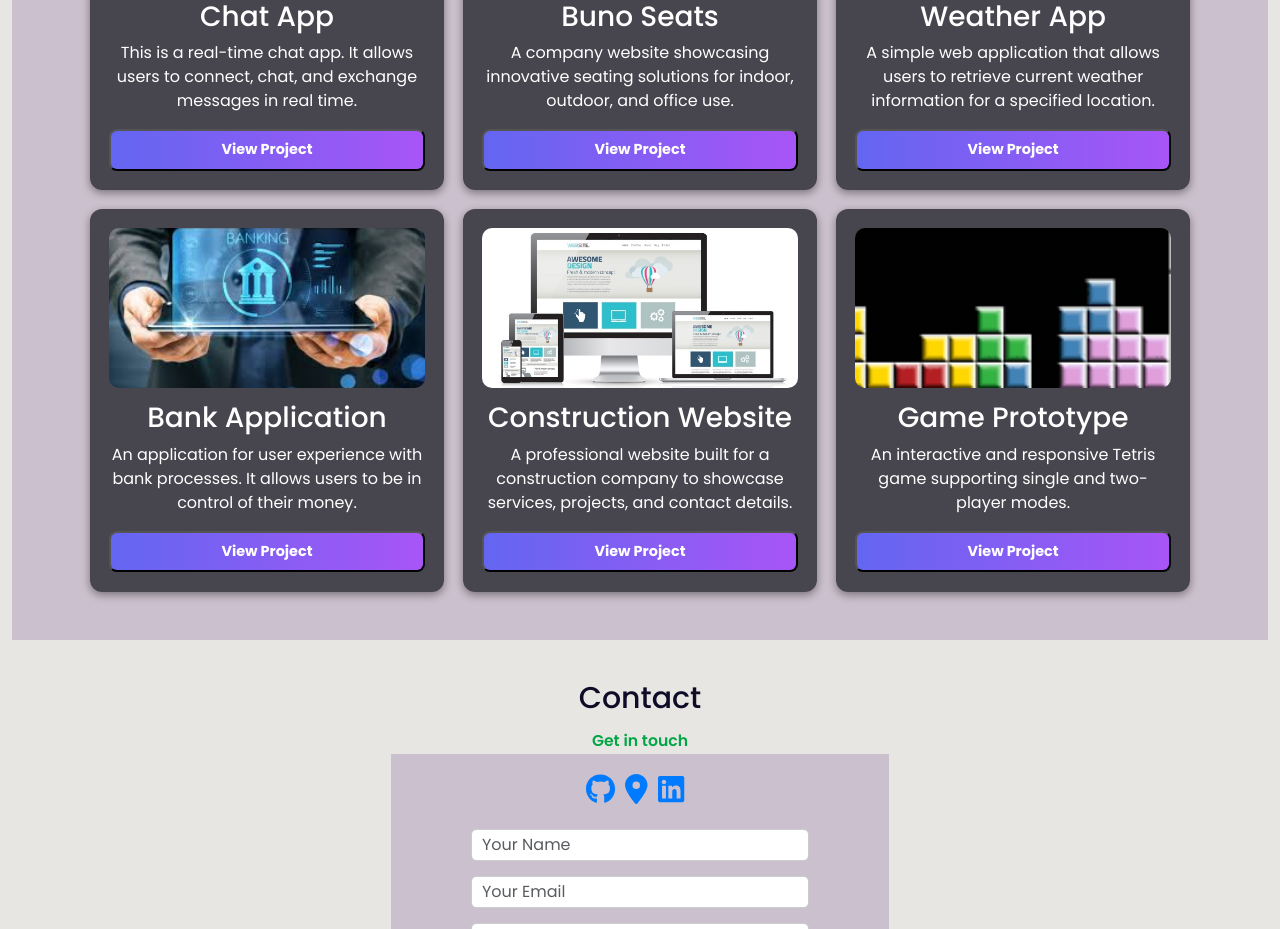
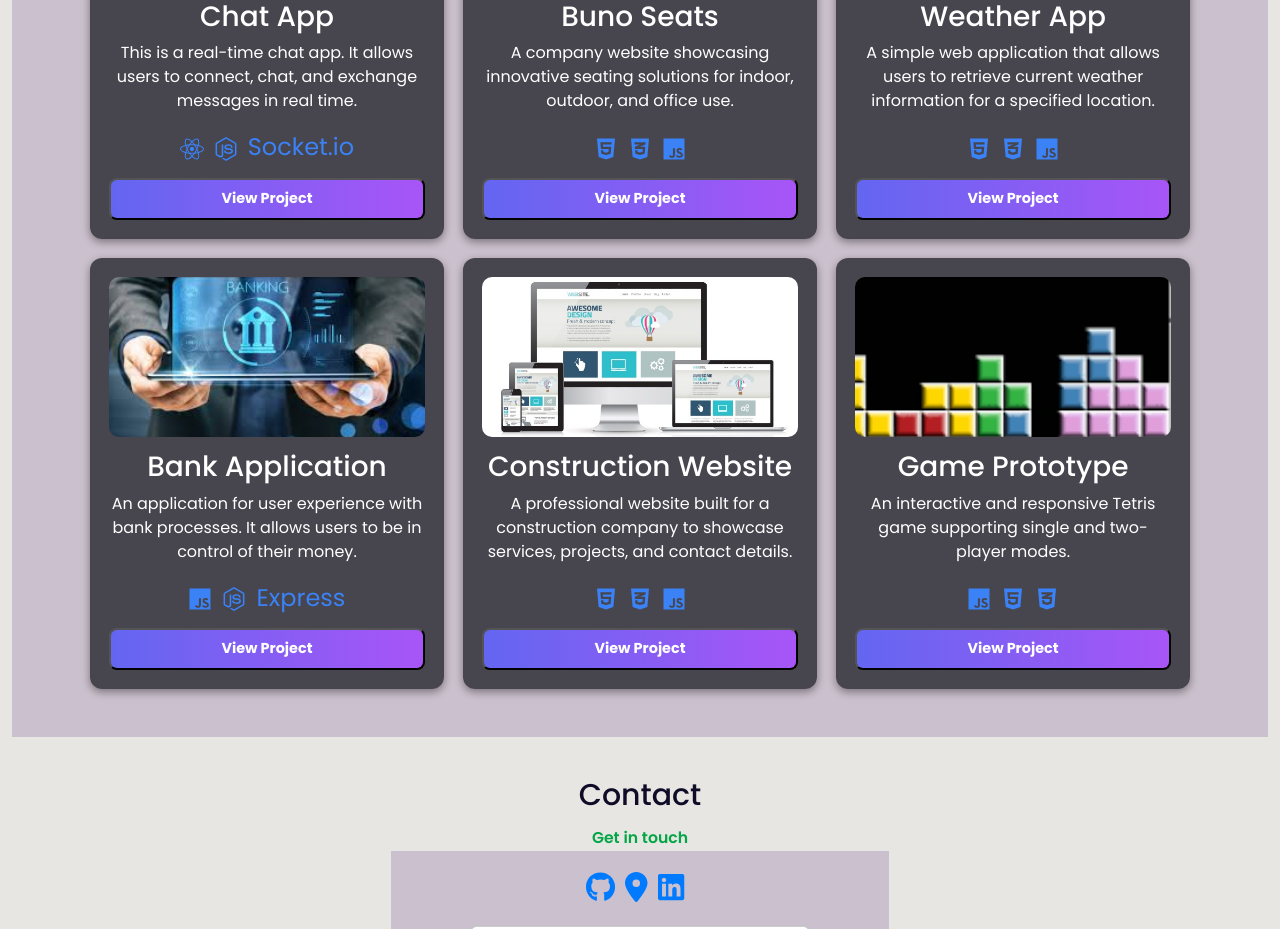
Before and after one commit to MfidiV/mfidiv_react_portfolio, a React (Create React App) app: page / in a window 1280 px wide. Shown: the part 2840-3769 px from the top of the page. Built offline with nearby package versions, Linux system fonts and the light colour scheme.

Commit message:
Added hover spin effect to tech stack icons

```diff
--- a/src/Sections/Projects/Projects.css
+++ b/src/Sections/Projects/Projects.css
@@ -94,6 +94,29 @@
   transition: all 0.3s ease;
 }
 
+.tech-stack {
+  display: flex;
+  justify-content: center;
+  gap: 10px;
+  margin-bottom: 10px;
+}
+
+.tech-icon {
+  font-size: 24px;
+  color: #3b82f6;
+  transition: transform 0.5s ease; /* Smooth transition */
+}
+
+.tech-icon:hover {
+  transform: rotate(360deg); /* Spins the icon */
+}
+
+
+.project-button {
+  margin-top: 10px;
+}
+
+
 /* Button Styling */
 .project-button {
   display: block;
--- a/src/Sections/Projects/Projects.jsx
+++ b/src/Sections/Projects/Projects.jsx
@@ -3,12 +3,22 @@ import { motion } from "framer-motion";
 import React from "react";
 import { Link } from "react-router-dom";
 import Button from "../../components/ui/button";
+import { FaReact, FaNodeJs, FaHtml5, FaCss3Alt, FaJs } from 'react-icons/fa'; // Importing some react icons
 import "./Projects.css"; // Import external CSS
 
-import projectData from '../../../src/components/assets/Data/projects.json';
+import projectData from '../../../src/components/assets/Data/projects.json'; // Your JSON data
 
 // Define categories for filtering
 const categories = ["All", "App", "Game", "Website"];
+
+// Map each tech to its icon
+const iconMapping = {
+  "React": <FaReact />,
+  "Node.js": <FaNodeJs />,
+  "HTML": <FaHtml5 />,
+  "CSS": <FaCss3Alt />,
+  "JavaScript": <FaJs />,
+};
 
 export default function Projects() {
   const [selectedCategory, setSelectedCategory] = useState("All");
@@ -23,8 +33,8 @@ export default function Projects() {
     <section className="projects-container">
       <div className="max-w-6xl mx-auto text-center">
         <div className="heading">
-            <h2>Portfolio</h2>
-            <span>Recent Work</span>
+          <h2>Portfolio</h2>
+          <span>Recent Work</span>
         </div>
 
         {/* Category Filter */}
@@ -51,7 +61,6 @@ export default function Projects() {
             transition={{ duration: 0.5, delay: index * 0.2 }}
             className="project-card"
           >
-            {/* Dynamically require the image based on the project data */}
             <img
               src={require(`../../components/assets/Portfolio/${project.image}`)}
               alt={project.title}
@@ -59,6 +68,16 @@ export default function Projects() {
             />
             <h3 className="text-xl font-semibold text-indigo-400">{project.title}</h3>
             <p className="text-gray-400 mt-2">{project.description}</p>
+
+            {/* Render tech stack icons */}
+            <div className="tech-stack">
+              {project.techStack.map((tech, index) => (
+                <span key={index} className="tech-icon">
+                  {iconMapping[tech] || tech} {/* Fallback to tech name if icon is not found */}
+                </span>
+              ))}
+            </div>
+
             <Link to={project.link}>
               <Button className="project-button">View Project</Button>
             </Link>
--- a/src/components/assets/Data/projects.json
+++ b/src/components/assets/Data/projects.json
@@ -4,41 +4,47 @@
       "description": "This is a real-time chat app. It allows users to connect, chat, and exchange messages in real time.",
       "link": "https://theebestchat.netlify.app/",
       "category": "App",
-      "image": "chatApp.jpg"
+      "image": "chatApp.jpg",
+      "techStack": ["React", "Node.js", "Socket.io"]
     },
     {
       "title": "Buno Seats",
       "description": "A company website showcasing innovative seating solutions for indoor, outdoor, and office use.",
       "link": "https://bunoseats.web.app/",
       "category": "Website",
-      "image": "Buno Seats.png"
+      "image": "Buno Seats.png",
+      "techStack": ["HTML", "CSS", "JavaScript"]
     },
     {
       "title": "Weather App",
       "description": "A simple web application that allows users to retrieve current weather information for a specified location.",
       "link": "https://github.com/MfidiV/Weather_App",
       "category": "App",
-      "image": "weather.png"
+      "image": "weather.png",
+      "techStack": ["HTML", "CSS", "JavaScript"]
     },
     {
       "title": "Bank Application",
       "description": "An application for user experience with bank processes. It allows users to be in control of their money.",
       "link": "https://github.com/MfidiV/Bank_Application",
       "category": "App",
-      "image": "Banking.jpeg"
+      "image": "Banking.jpeg",
+      "techStack": ["JavaScript", "Node.js", "Express"]
     },
     {
       "title": "Construction Website",
       "description": "A professional website built for a construction company to showcase services, projects, and contact details.",
       "link": "https://thebestconstruction.netlify.app/#",
       "category": "Website",
-      "image": "blog-6.jpg"
+      "image": "blog-6.jpg",
+      "techStack": ["HTML", "CSS", "JavaScript"]
     },
     {
       "title": "Game Prototype",
       "description": "An interactive and responsive Tetris game supporting single and two-player modes.",
       "link": "https://thebestconstruction.netlify.app/theebest-tetris",
       "category": "Game",
-      "image": "tetris.png"
+      "image": "tetris.png",
+      "techStack": ["JavaScript", "HTML", "CSS"]
     }
   ]
```
